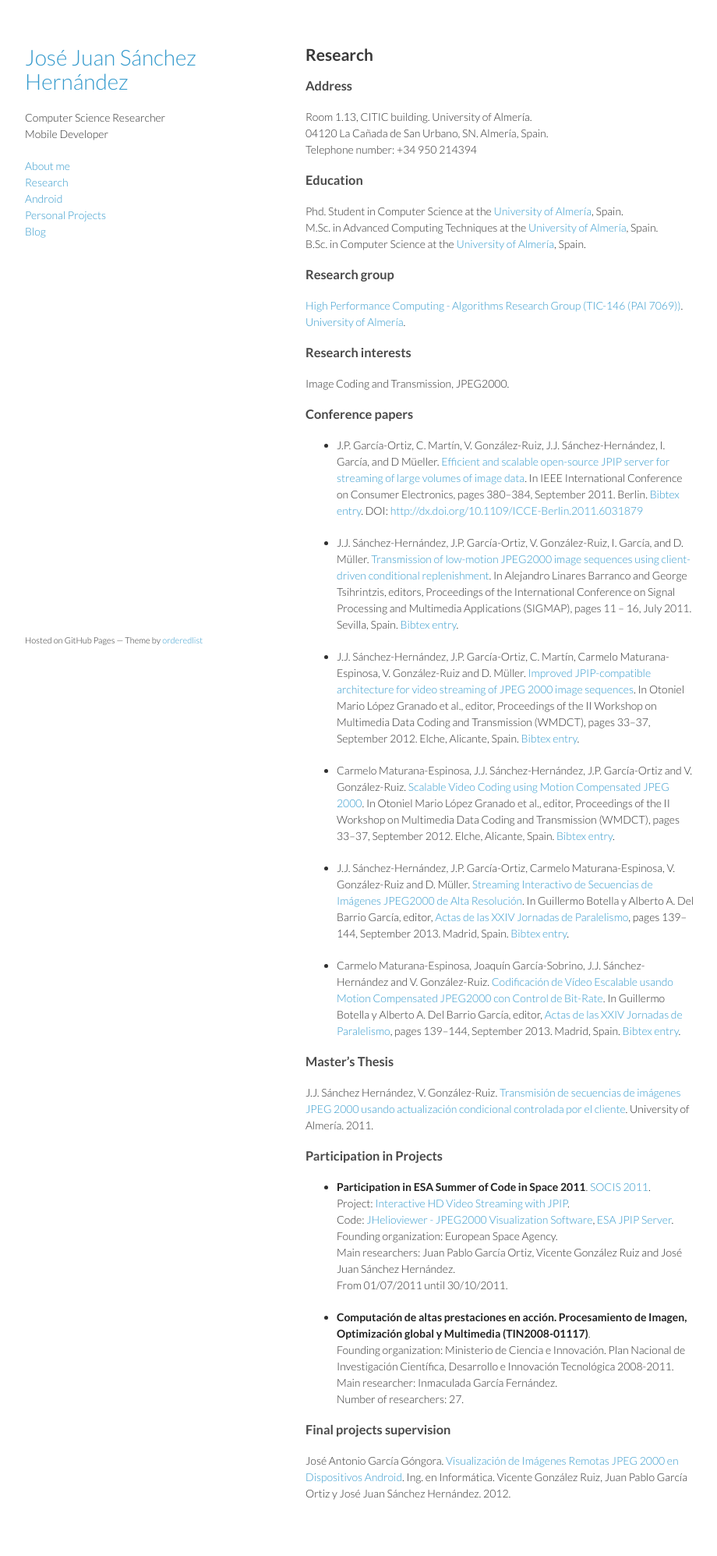
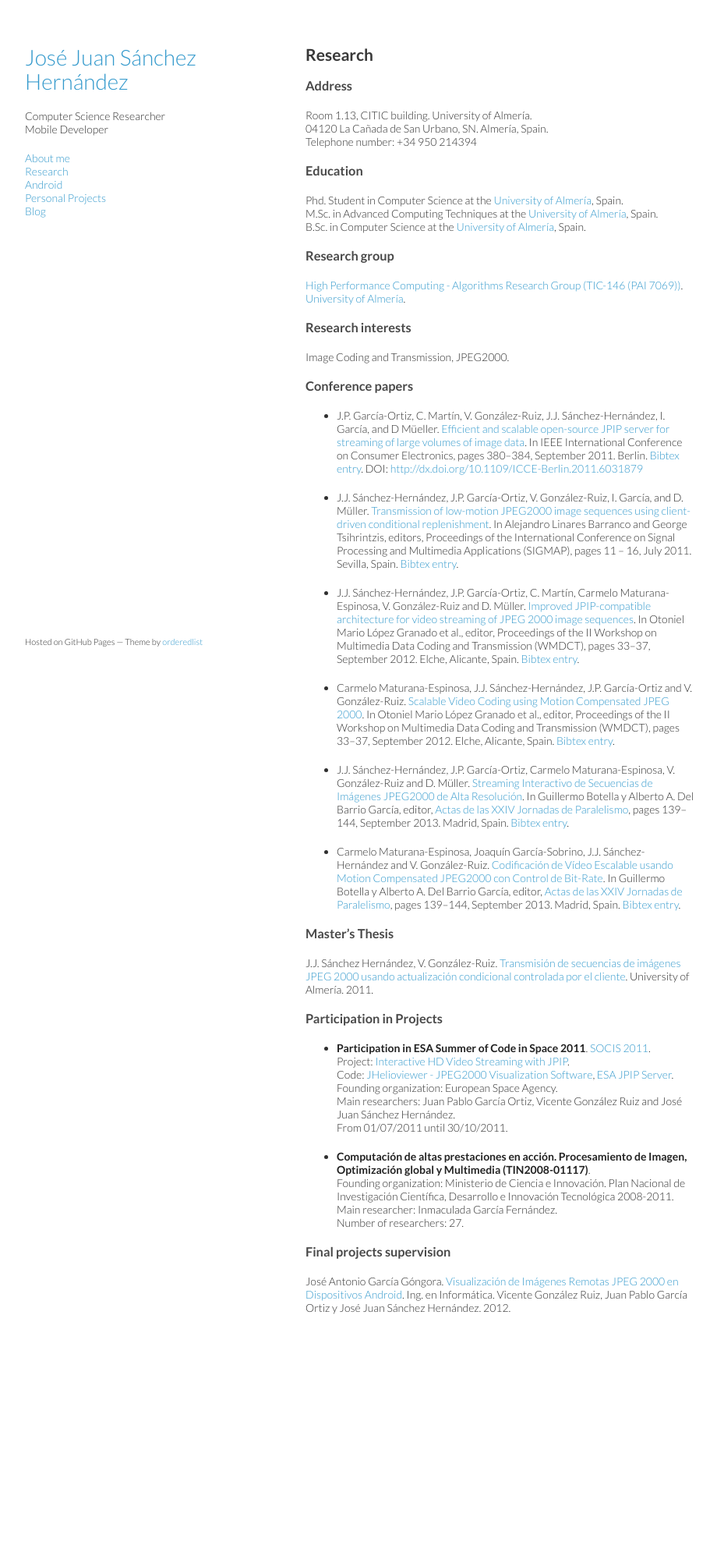
Before and after one commit to josejuansanchez/josejuansanchez.github.io, a Jekyll site: the page built from index.md, in a window 1280 px wide. Shown: the whole page at 78% size, without its empty margins (178-1098 px from the left). Built offline with Jekyll 4.4.1, drawn with Linux system fonts in a browser that asks for light colours; after the commit the page ends 1755 px from its top, so only the background shows below that.

Commit message:
Update styles.css

```diff
--- a/stylesheets/styles.css
+++ b/stylesheets/styles.css
@@ -2,7 +2,7 @@
 
 body {
   padding:50px;
-  font:14px/1.5 Lato, "Helvetica Neue", Helvetica, Arial, sans-serif;
+  font:14px Lato, "Helvetica Neue", Helvetica, Arial, sans-serif;
   color:#2f2f2f;
   font-weight:400;
 }
```
